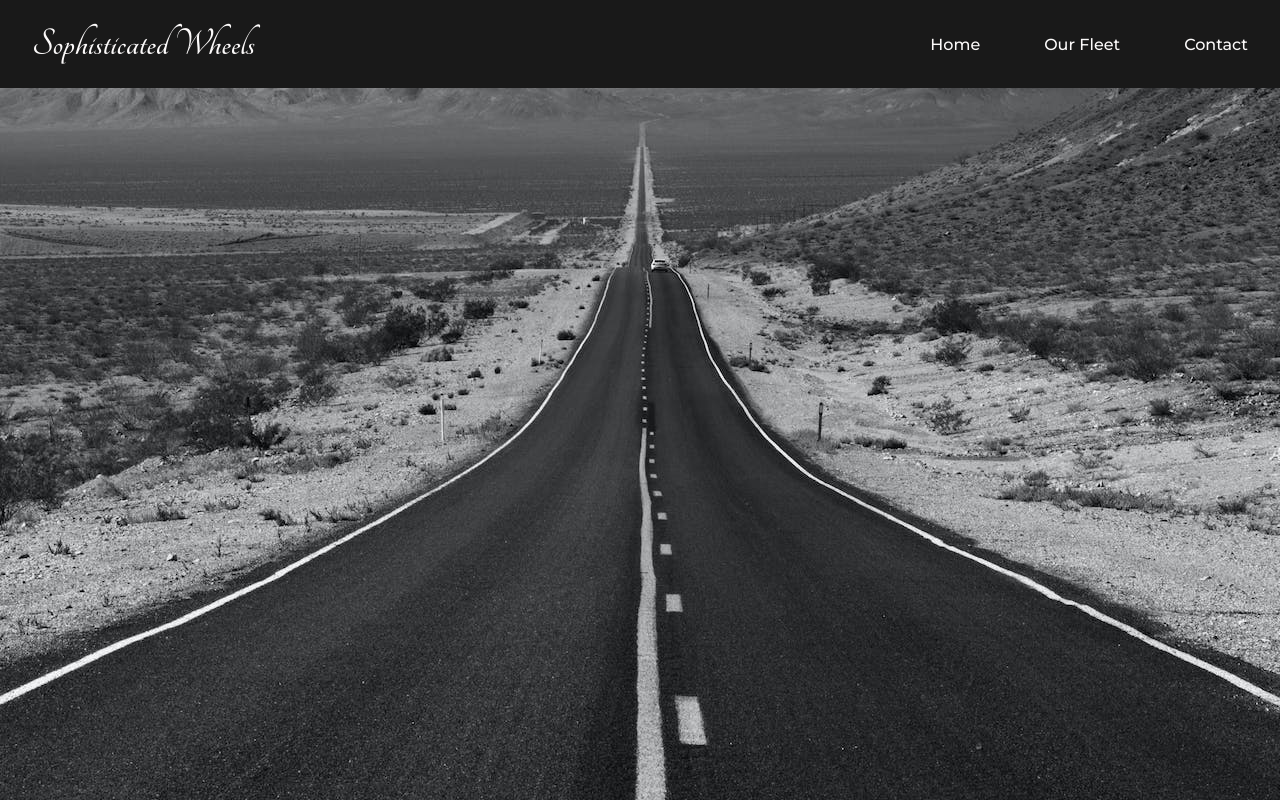
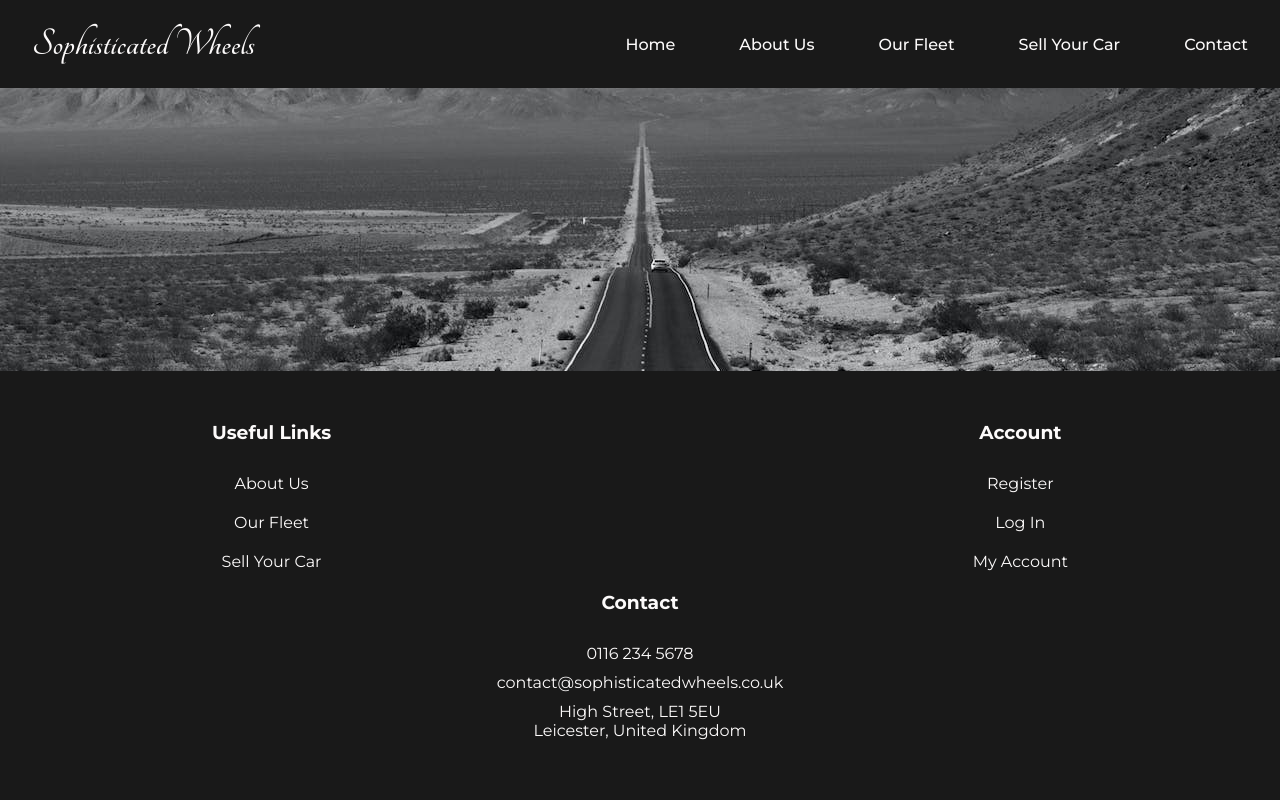
Before and after one commit to Mark-Assessment/r-troaca-sophisticated-wheels-m3-2, a Flask app: page / in a window 1280 px wide. Run offline with Flask 3, Linux system fonts and the light colour scheme.

Commit message:
Add footer and css rules.

```diff
--- a/app.py
+++ b/app.py
@@ -9,9 +9,19 @@
     return render_template("index.html")
 
 
+@app.route("/about")
+def about():
+    return render_template("about.html")
+
+
 @app.route("/our_fleet")
 def our_fleet():
     return render_template("our_fleet.html")
+
+
+@app.route("/sell_car")
+def sell_car():
+    return render_template("sell_car.html")
 
 
 @app.route("/contact")
--- a/static/css/styles.css
+++ b/static/css/styles.css
@@ -103,7 +103,7 @@
     display: none;
 }
 
-@media (max-width:760px) {
+@media (max-width:976px) {
     .hideOnSmallDevice{
         display:none;
     }
@@ -117,3 +117,41 @@
         width:100%;
     }
 }
+
+/* footer */
+
+footer {
+    position:absolute;
+    bottom: 0;
+    left: 0;
+    z-index: 10;
+    margin-top: 100px;
+    width: 100%;
+    padding: 50px 5%;
+    background-color:#191919;
+    color:#fcfafa;
+    display: flex;
+    flex-wrap: wrap;
+    column-gap: 30%;
+    justify-content: space-around;
+}
+
+footer div {
+    text-align: center;
+    justify-content: center;
+}
+
+footer div h3 {
+    margin-bottom: 30px;
+}
+
+footer a {
+    display: block;
+    text-decoration: none;
+    color:#fcfafa;
+    margin-bottom: 20px;
+}
+
+footer p {
+    margin-bottom: 10px;
+}
--- a/templates/base.html
+++ b/templates/base.html
@@ -20,7 +20,13 @@
                     <a href="{{ url_for('index') }}">Home</a>
                 </li>
                 <li>
+                    <a href="{{ url_for('about') }}">About Us</a>
+                </li>
+                <li>
                     <a href="{{ url_for('our_fleet') }}">Our Fleet</a>
+                </li>
+                <li>
+                    <a href="{{ url_for('sell_car') }}">Sell Your Car</a>
                 </li>
                 <li>
                     <a href="{{ url_for('contact') }}">Contact</a>
@@ -34,7 +40,13 @@
                     <a href="{{ url_for('index') }}">Home</a>
                 </li>
                 <li class="hideOnSmallDevice">
+                    <a href="{{ url_for('about') }}">About Us</a>
+                </li>
+                <li class="hideOnSmallDevice">
                     <a href="{{ url_for('our_fleet') }}">Our Fleet</a>
+                </li>
+                <li class="hideOnSmallDevice">
+                    <a href="{{ url_for('sell_car') }}">Sell Your Car</a>
                 </li>
                 <li class="hideOnSmallDevice">
                     <a href="{{ url_for('contact') }}">Contact</a>
@@ -47,6 +59,25 @@
     </header>
     {% block content %}
     {% endblock %}
-</body>
+    <footer>
+        <div class="col-1">
+            <h3>Useful Links</h3>
+            <a href="#">About Us</a>
+            <a href="#">Our Fleet</a>
+            <a href="#">Sell Your Car</a>
+        </div>
+        <div class="col-2">
+            <h3>Account</h3>
+            <a href="#">Register</a>
+            <a href="#">Log In</a>
+            <a href="#">My Account</a>
+        </div>
+        <div class="col-3">
+            <h3>Contact</h3>
+            <p>0116 234 5678</p>
+            <p>contact@sophisticatedwheels.co.uk</p>
+            <p>High Street, LE1 5EU<br>Leicester, United Kingdom</p>
+        </div>
+    </footer>
 </body>
 </html>
```
Also changed, not shown: .gitpod.yml (added).
